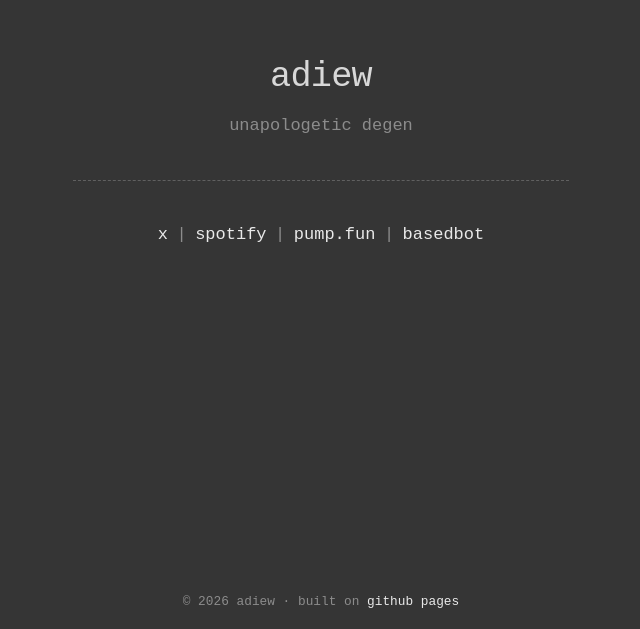
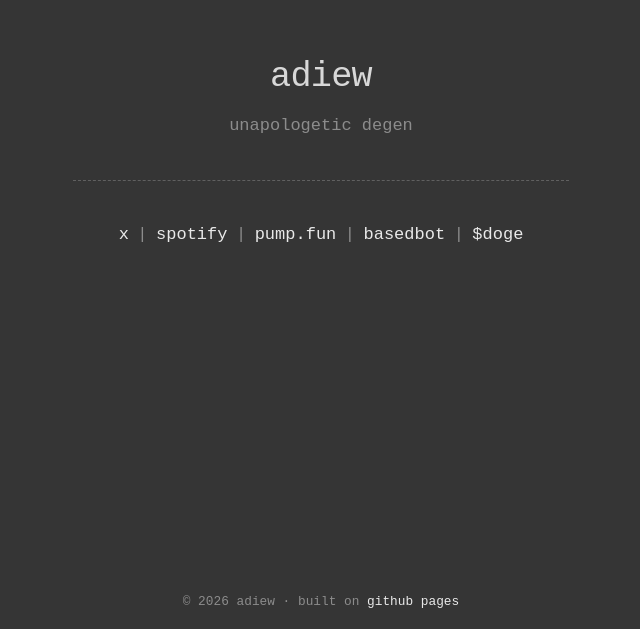
Before and after one commit to adi3www/adi3www.github.io, a plain HTML site: page index.html in a window 1280 px wide. Shown: the part 171-800 px from the top of the page, without its empty margins (319-959 px from the left). Drawn offline with Linux system fonts and the light colour scheme.

Commit message:
Update links in index.html

```diff
--- a/index.html
+++ b/index.html
@@ -142,7 +142,7 @@
     <hr>
 
     <p class="links">
-      <a href="https://x.com/adi3www" target="_blank" rel="noopener">x</a><span class="sep">|</span><a href="https://open.spotify.com/user/31kq6tck5pgbsc7tm3xl42gslgkq" target="_blank" rel="noopener">spotify</a><span class="sep">|</span><span class="dd"><button type="button" class="dd-btn" aria-expanded="false" aria-controls="pump-menu">pump.fun</button><span class="dd-menu" id="pump-menu"><a href="https://pump.fun/u/adi3www" target="_blank" rel="noopener">pump.fun app</a><a href="https://trade.padre.gg/rk/adi3www" target="_blank" rel="noopener">terminal</a></span></span><span class="sep">|</span><span class="dd"><button type="button" class="dd-btn" aria-expanded="false" aria-controls="basedbot-menu">basedbot</button><span class="dd-menu" id="basedbot-menu"><a href="https://basedbot.app/r/adi3www" target="_blank" rel="noopener">web app</a><a href="https://t.me/based_eth_bot?start=r_adi3www" target="_blank" rel="noopener">telegram bot</a></span></span>
+      <a href="https://x.com/adi3www" target="_blank" rel="noopener">x</a><span class="sep">|</span><a href="https://open.spotify.com/user/31kq6tck5pgbsc7tm3xl42gslgkq" target="_blank" rel="noopener">spotify</a><span class="sep">|</span><span class="dd"><button type="button" class="dd-btn" aria-expanded="false" aria-controls="pump-menu">pump.fun</button><span class="dd-menu" id="pump-menu"><a href="https://pump.fun/u/adi3www" target="_blank" rel="noopener">pump.fun app</a><a href="https://trade.padre.gg/rk/adi3www" target="_blank" rel="noopener">terminal</a></span></span><span class="sep">|</span><span class="dd"><button type="button" class="dd-btn" aria-expanded="false" aria-controls="basedbot-menu">basedbot</button><span class="dd-menu" id="basedbot-menu"><a href="https://basedbot.app/r/adi3www" target="_blank" rel="noopener">web app</a><a href="https://t.me/based_eth_bot?start=r_adi3www" target="_blank" rel="noopener">telegram bot</a></span></span><span class="sep">|</span><a href="https://doge.adi3www.fun" target="_blank" rel="noopener">$doge</a>
     </p>
   </main>
 
```
